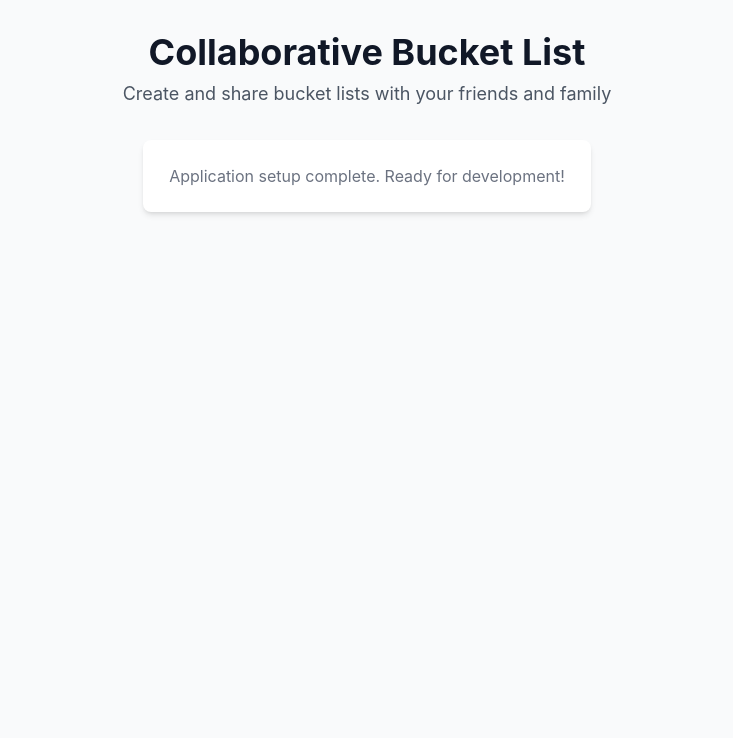
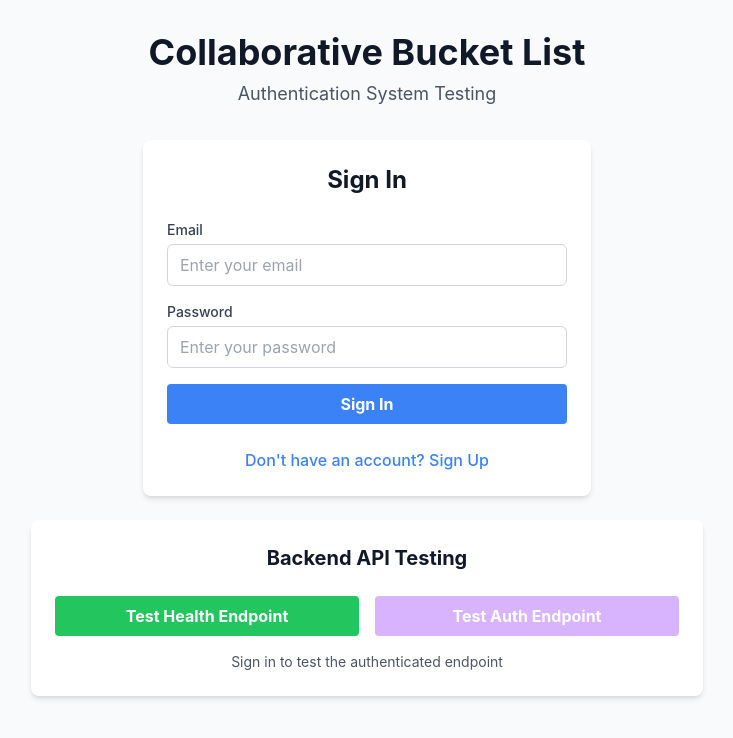
Before and after one commit to NolanKnievel/bucket-list, a React (Vite) app in the folder frontend/: page / in a window 1280 px wide. Shown: the top 738 px of the page, without its empty margins (273-1006 px from the left). Built offline with nearby package versions, Linux system fonts and the light colour scheme; no server answers.

Commit message:
integrate auth ui into main app

```diff
--- a/frontend/src/App.tsx
+++ b/frontend/src/App.tsx
@@ -1,5 +1,10 @@
+import { AuthProvider } from "./contexts/AuthContext";
+import { AuthForm } from "./components/AuthForm";
+import { BackendTest } from "./components/BackendTest";
+
 function App() {
   return (
+    <AuthProvider>
       <div className="min-h-screen bg-gray-50">
         <div className="container mx-auto px-4 py-8">
           <header className="text-center mb-8">
@@ -7,19 +12,17 @@ function App() {
               Collaborative Bucket List
             </h1>
             <p className="text-lg text-gray-600">
-            Create and share bucket lists with your friends and family
+              Authentication System Testing
             </p>
           </header>
 
-        <main className="max-w-md mx-auto">
-          <div className="bg-white rounded-lg shadow-md p-6">
-            <p className="text-center text-gray-500">
-              Application setup complete. Ready for development!
-            </p>
-          </div>
+          <main className="max-w-4xl mx-auto space-y-6">
+            <AuthForm />
+            <BackendTest />
           </main>
         </div>
       </div>
+    </AuthProvider>
   );
 }
 
```
Lines whose indentation alone changed are shown as unchanged.
